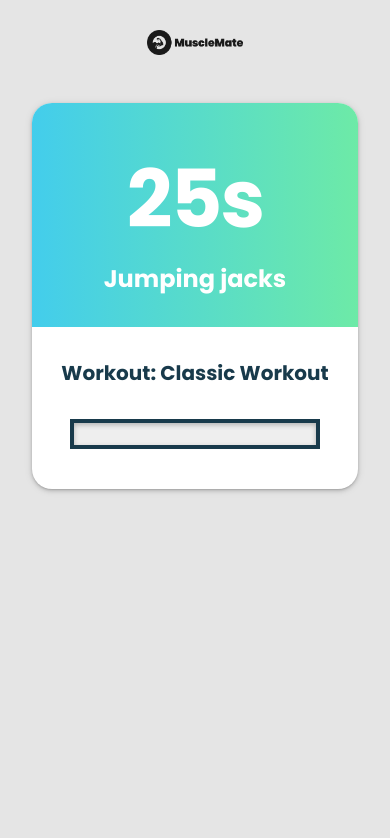
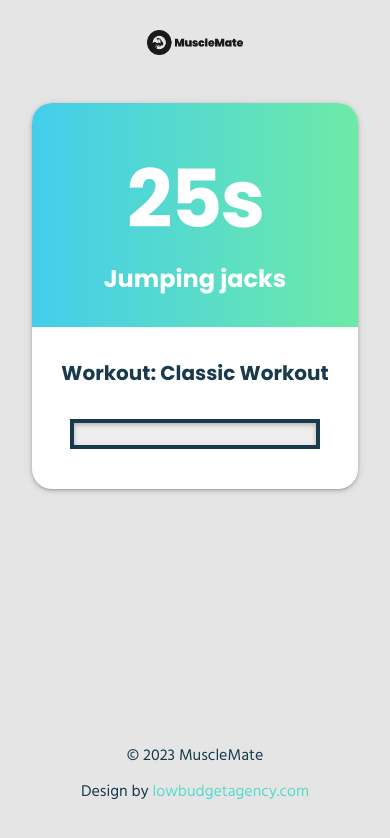
Before and after one commit to pascalwengerter/musclemate-frontend, a Vue app: page /workout/run in a window 390 px wide. Shown: the top 838 px of the page. Built offline with nearby package versions, Linux system fonts and the light colour scheme.

Commit message:
Reintroduce footer by moving it into .vue component

```diff
--- a/index.html
+++ b/index.html
@@ -21,24 +21,11 @@
     />
   </head>
 
-  <body class="flex flex-col h-screen justify-between">
+  <body>
     <noscript>
       Sorry, but you need to enable JavaScript to use this application.
     </noscript>
-    <main id="app" />
-    <footer class="my-3 p-4 md:p-6">
-      <p>
-        <span class="md:float-left md:my-0 md:text-initial md:inline">
-          © 2023 MuscleMate
-        </span>
-        <span class="md:float-right md:my-0 md:text-initial md:inline lba">
-          Design by
-          <a href="https://lowbudgetagency.com" target="_blank" rel="noopener">
-            lowbudgetagency.com
-          </a>
-        </span>
-      </p>
-    </footer>
+    <div id="app" class="flex flex-col h-screen justify-between" />
     <script type="module" src="/src/main.js"></script>
   </body>
 </html>
--- a/src/App.vue
+++ b/src/App.vue
@@ -1,3 +1,6 @@
 <template>
-  <router-view />
+  <main>
+    <router-view />
+  </main>
+  <app-footer />
 </template>
--- /dev/null
+++ b/src/components/AppFooter.vue
@@ -0,0 +1,15 @@
+<template>
+  <footer class="my-3 p-4 md:p-6">
+    <p>
+      <span class="md:float-left md:my-0 md:text-initial md:inline">
+        © 2023 MuscleMate
+      </span>
+      <span class="md:float-right md:my-0 md:text-initial md:inline lba">
+        Design by
+        <a href="https://lowbudgetagency.com" target="_blank" rel="noopener">
+          lowbudgetagency.com
+        </a>
+      </span>
+    </p>
+  </footer>
+</template>
```
Also changed, not shown: src/main.js (+5 -3 lines).
